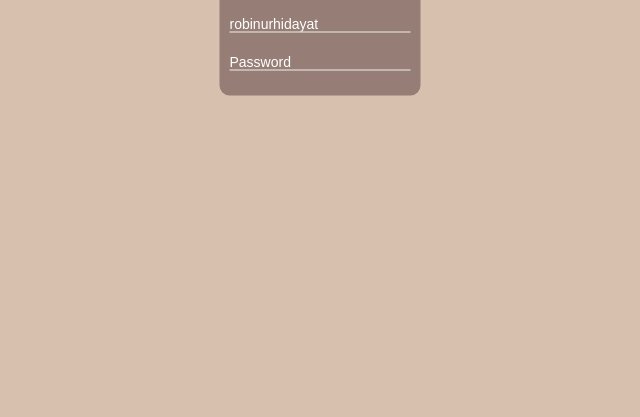
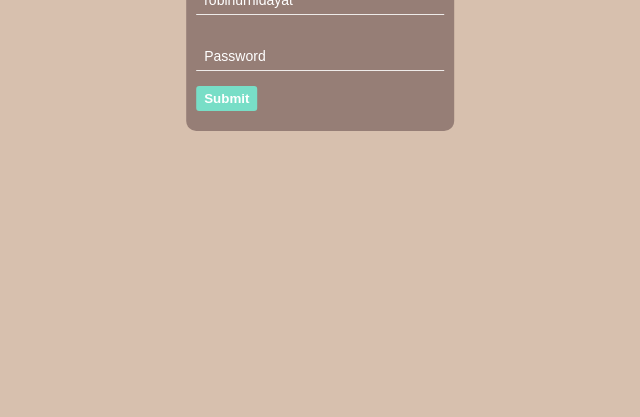
Before and after one commit to Robi-Nurhidayat/javascript, a plain HTML site: page practice/Mini-project/login/index.html in a window 1280 px wide. Shown: the part 383-800 px from the top of the page, without its empty margins (320-960 px from the left). Drawn offline with Linux system fonts and the light colour scheme.

Commit message:
styling input and create logic js

```diff
--- a/practice/Mini-project/login/index.html
+++ b/practice/Mini-project/login/index.html
@@ -30,6 +30,7 @@
             id="password"
           />
         </div>
+        <button class="btn">Submit</button>
       </form>
     </div>
   </body>
--- a/practice/Mini-project/login/index.js
+++ b/practice/Mini-project/login/index.js
@@ -1,2 +1,10 @@
 const labels = document.querySelectorAll("label");
 labels.forEach((label) => label.classList.add("opacity"));
+
+const inputs = document.querySelectorAll("input");
+
+inputs.forEach((input, i) => {
+  input.addEventListener("change", function () {
+    labels[i].style.opacity = 100;
+  });
+});
--- a/practice/Mini-project/login/style.css
+++ b/practice/Mini-project/login/style.css
@@ -28,24 +28,49 @@ body {
 label {
   color: #fff;
   margin-bottom: 5px;
-  display: block;
+  display: inline-block;
   font-size: 10px;
+  width: 100%;
 }
 
 input {
-  display: block;
+  display: inline-block;
   margin-bottom: 5px;
   background-color: transparent;
   border: none;
   font-size: 14px;
   border-bottom: 1px solid rgba(255, 255, 255, 0.842);
   color: #fff;
+  padding: 5px 8px;
+  transition: all 0.1s;
+  width: 100%;
+  height: 30px;
 }
 
 input::placeholder {
   color: #fff;
 }
 
+input:focus {
+  /* border: 1px solid red; */
+  outline: none;
+  box-shadow: 0px 1px 0px #fff;
+  font-size: 12px;
+  border: none;
+}
+
 .opacity {
   opacity: 0;
 }
+
+.btn {
+  border: none;
+  background-color: transparent;
+  padding: 5px 8px;
+  margin-top: 10px;
+  background-color: #78dec7;
+  color: #fff;
+  font-weight: bold;
+  border-radius: 3px;
+  cursor: pointer;
+}
```
